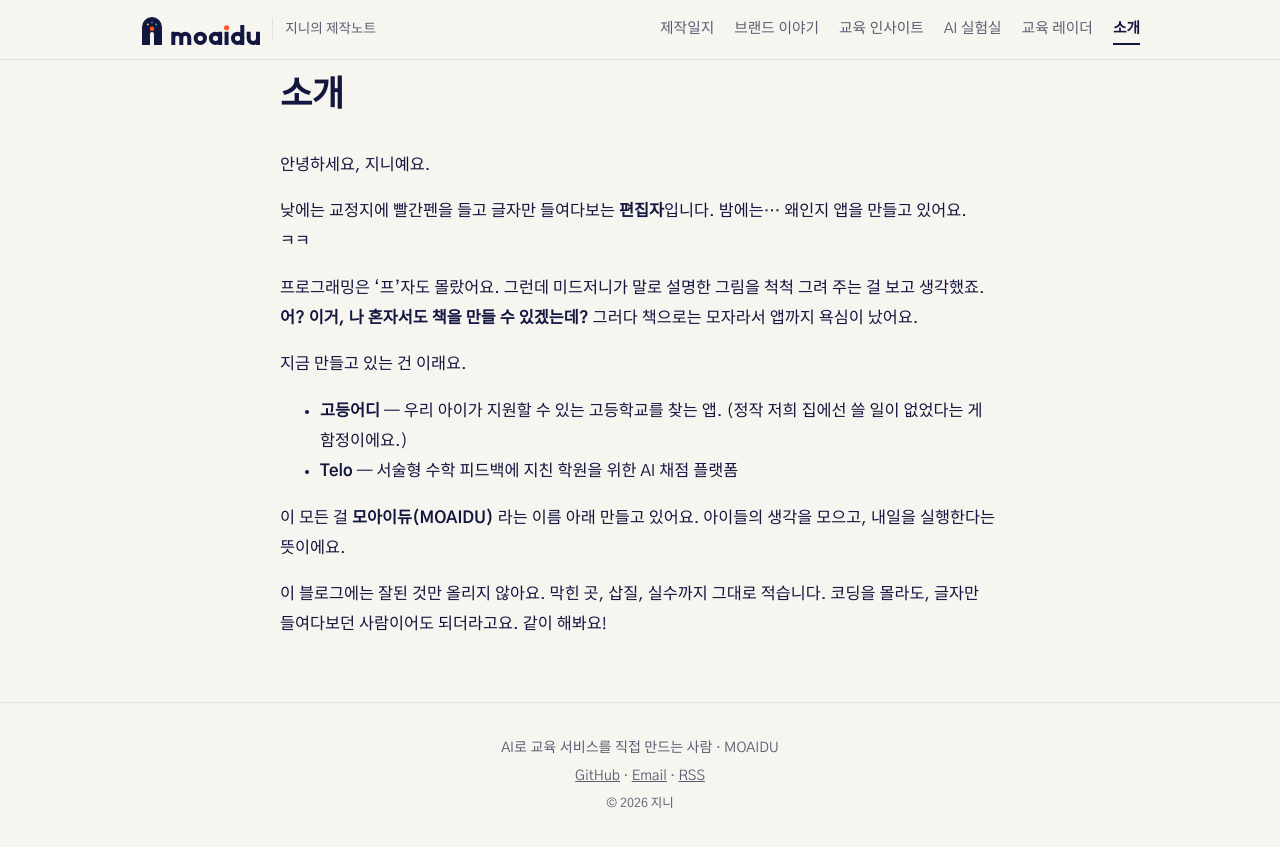
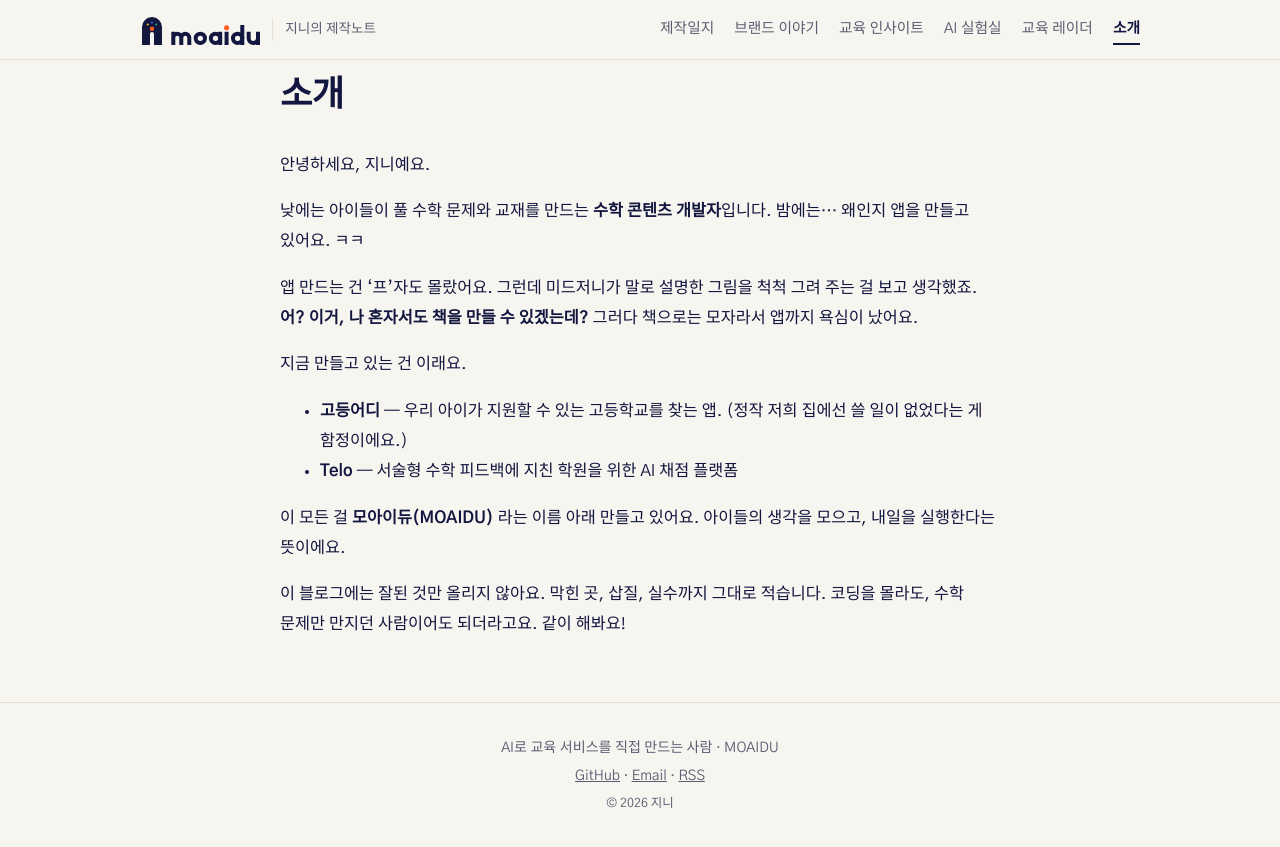
Before and after one commit to moaidu/moaidu.github.io, a Jekyll site: the page built from about.md, in a window 1280 px wide. Shown: the top 847 px of the page. Built offline with Jekyll 4.4.1, drawn with Linux system fonts in a browser that asks for light colours.

Commit message:
소개글: 수학 콘텐츠 개발자로 수정
Co-Authored-By: Claude Sonnet 5.5 <noreply@anthropic.com>

```diff
--- a/about.md
+++ b/about.md
@@ -5,10 +5,10 @@ permalink: /about/
 ---
 안녕하세요, 지니예요.
 
-낮에는 교정지에 빨간펜을 들고 글자만 들여다보는 **편집자**입니다.
+낮에는 아이들이 풀 수학 문제와 교재를 만드는 **수학 콘텐츠 개발자**입니다.
 밤에는… 왜인지 앱을 만들고 있어요. ㅋㅋ
 
-프로그래밍은 '프'자도 몰랐어요. 그런데 미드저니가 말로 설명한 그림을 척척 그려 주는 걸 보고 생각했죠.
+앱 만드는 건 '프'자도 몰랐어요. 그런데 미드저니가 말로 설명한 그림을 척척 그려 주는 걸 보고 생각했죠.
 **어? 이거, 나 혼자서도 책을 만들 수 있겠는데?** 그러다 책으로는 모자라서 앱까지 욕심이 났어요.
 
 지금 만들고 있는 건 이래요.
@@ -19,4 +19,4 @@ permalink: /about/
 이 모든 걸 **모아이듀(MOAIDU)** 라는 이름 아래 만들고 있어요. 아이들의 생각을 모으고, 내일을 실행한다는 뜻이에요.
 
 이 블로그에는 잘된 것만 올리지 않아요. 막힌 곳, 삽질, 실수까지 그대로 적습니다.
-코딩을 몰라도, 글자만 들여다보던 사람이어도 되더라고요. 같이 해봐요!
+코딩을 몰라도, 수학 문제만 만지던 사람이어도 되더라고요. 같이 해봐요!
```
